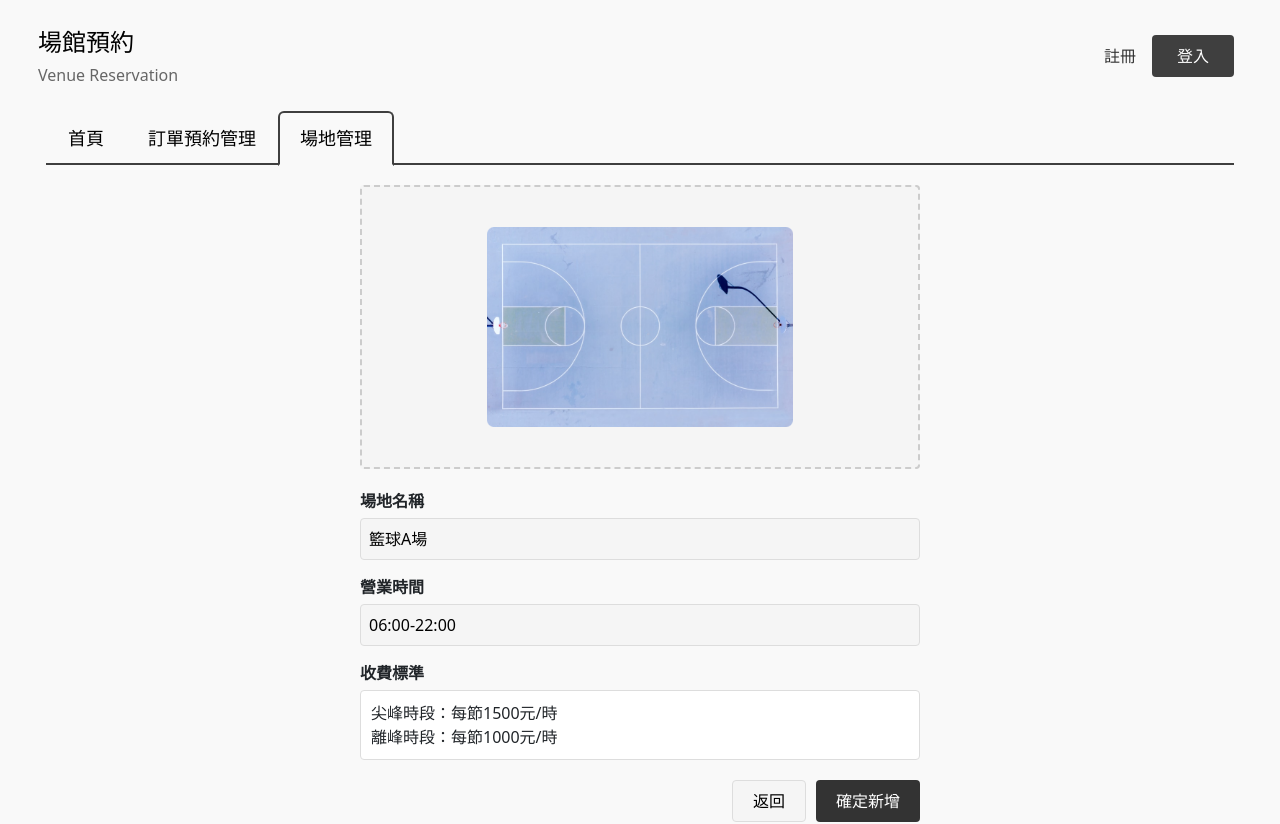
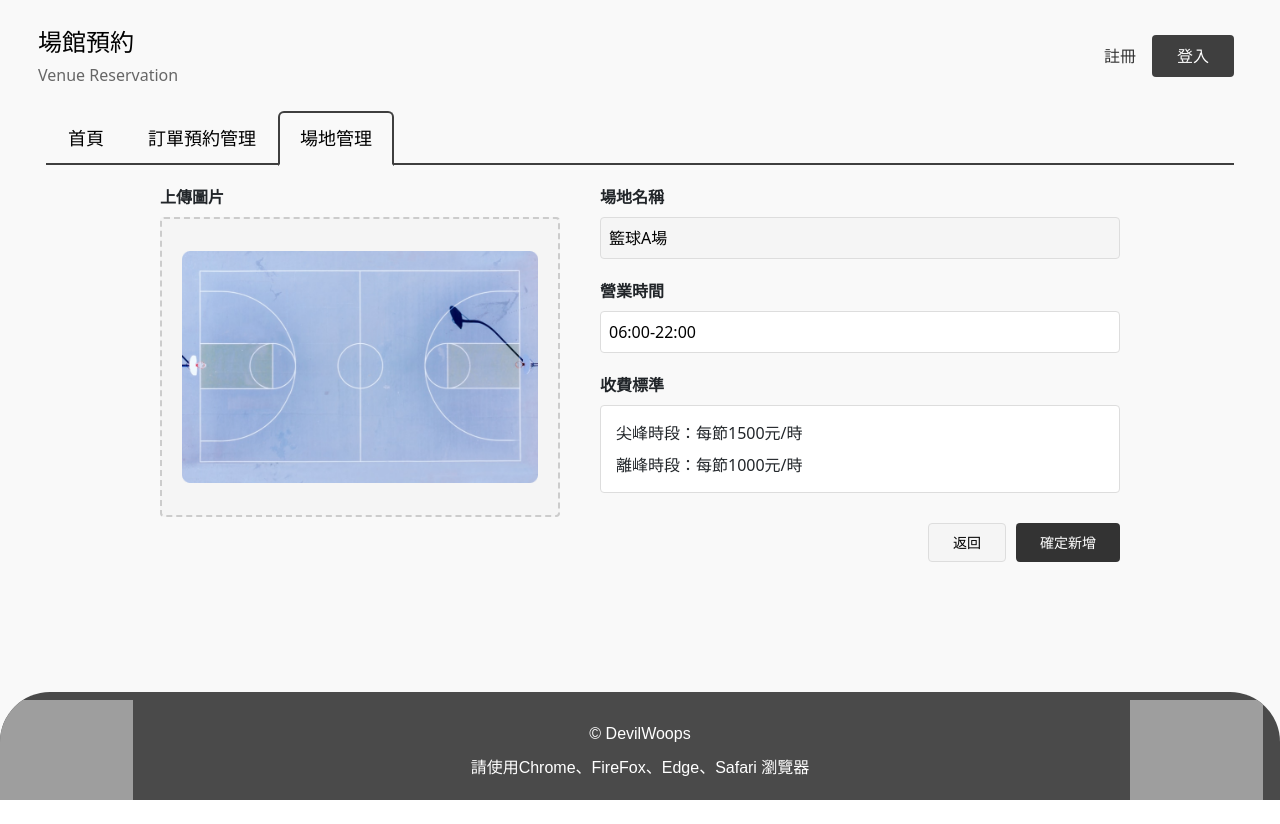
Before and after one commit to D1204480/sport_reservation_frontend_Admin, a Vue app in the folder sport_reservation_frontend_Admin/: page /venueUpload/1 in a window 1280 px wide. Shown: the top 824 px of the page. After the commit the page ends 800 px from the top, so only its background shows below. Built offline with nearby package versions, Linux system fonts and the light colour scheme; grey boxes are pictures that could not be loaded.

Commit message:
Update VenueUploadView.vue

```diff
--- a/sport_reservation_frontend_Admin/src/views/VenueUploadView.vue
+++ b/sport_reservation_frontend_Admin/src/views/VenueUploadView.vue
@@ -1,5 +1,9 @@
 <template>
   <div class="venue-form">
+    <div class="form-layout">
+      <!-- 左側上傳區域 -->
+      <div class="upload-section">
+        <div class="upload-label">上傳圖片</div>
         <div class="upload-container" @click="triggerFileUpload">
           <input
             type="file"
@@ -10,7 +14,7 @@
           >
           <div v-if="!previewImage && !currentCourt.image" class="upload-placeholder">
             <div class="upload-icon">📷</div>
-        <div>+ 上傳圖片</div>
+            <div>點擊選擇圖片</div>
           </div>
           <img
             v-else
@@ -19,7 +23,10 @@
             alt="場地圖片"
           >
         </div>
+      </div>
 
+      <!-- 右側表單區域 -->
+      <div class="form-section">
         <div class="form-group">
           <label>場地名稱</label>
           <input
@@ -50,6 +57,8 @@
         <div class="button-group">
           <button class="btn-cancel" @click="handleCancel">返回</button>
           <button class="btn-submit" @click="handleSubmit">確定新增</button>
+        </div>
+      </div>
     </div>
   </div>
 </template>
@@ -133,7 +142,6 @@ const handleCancel = () => {
   router.back()
 }
 
-// 組件卸載時清理圖片預覽的 URL
 onMounted(() => {
   return () => {
     if (previewImage.value) {
@@ -145,35 +153,53 @@ onMounted(() => {
 
 <style scoped>
 .venue-form {
-  max-width: 600px;
+  max-width: 1000px;
   margin: 20px auto;
   padding: 0 20px;
+}
+
+.form-layout {
+  display: grid;
+  grid-template-columns: 400px 1fr;
+  gap: 40px;
+  align-items: start;
+}
+
+/* 左側上傳區域 */
+.upload-section {
+  position: sticky;
+  top: 20px;
+}
+
+.upload-label {
+  font-weight: bold;
+  margin-bottom: 8px;
 }
 
 .upload-container {
   border: 2px dashed #ccc;
   background-color: #f5f5f5;
-  padding: 40px;
+  padding: 20px;
   text-align: center;
-  margin-bottom: 20px;
   border-radius: 4px;
   cursor: pointer;
-  min-height: 200px;
+  min-height: 300px;
   display: flex;
   align-items: center;
   justify-content: center;
+  position: relative;
 }
 
 .upload-placeholder {
   display: flex;
   flex-direction: column;
   align-items: center;
+  color: #666;
 }
 
 .upload-icon {
   font-size: 24px;
-  color: #666;
-  margin-bottom: 10px;
+  margin-bottom: 8px;
 }
 
 .hidden {
@@ -182,18 +208,23 @@ onMounted(() => {
 
 .preview-image {
   max-width: 100%;
-  max-height: 200px;
+  max-height: 300px;
   border-radius: 4px;
   object-fit: contain;
 }
 
+/* 右側表單區域 */
+.form-section {
+  flex: 1;
+}
+
 .form-group {
-  margin-bottom: 15px;
+  margin-bottom: 20px;
 }
 
 label {
   display: block;
-  margin-bottom: 5px;
+  margin-bottom: 8px;
   font-weight: bold;
 }
 
@@ -203,7 +234,6 @@ label {
   border: 1px solid #ddd;
   border-radius: 4px;
   box-sizing: border-box;
-  background-color: #f5f5f5;
 }
 
 .form-input[readonly] {
@@ -212,24 +242,33 @@ label {
 }
 
 .price-info {
-  padding: 10px;
+  padding: 15px;
   border: 1px solid #ddd;
   border-radius: 4px;
   background-color: #fff;
+}
+
+.price-info > div {
+  margin-bottom: 8px;
+}
+
+.price-info > div:last-child {
+  margin-bottom: 0;
 }
 
 .button-group {
   display: flex;
   justify-content: flex-end;
   gap: 10px;
-  margin-top: 20px;
+  margin-top: 30px;
 }
 
 button {
-  padding: 8px 20px;
+  padding: 8px 24px;
   border-radius: 4px;
   border: none;
   cursor: pointer;
+  font-size: 14px;
 }
 
 .btn-cancel {
@@ -241,4 +280,16 @@ button {
   background-color: #333;
   color: white;
 }
+
+/* 響應式設計 */
+@media (max-width: 768px) {
+  .form-layout {
+    grid-template-columns: 1fr;
+    gap: 20px;
+  }
+
+  .upload-section {
+    position: static;
+  }
+}
 </style>
```
Lines whose indentation alone changed are shown as unchanged.
